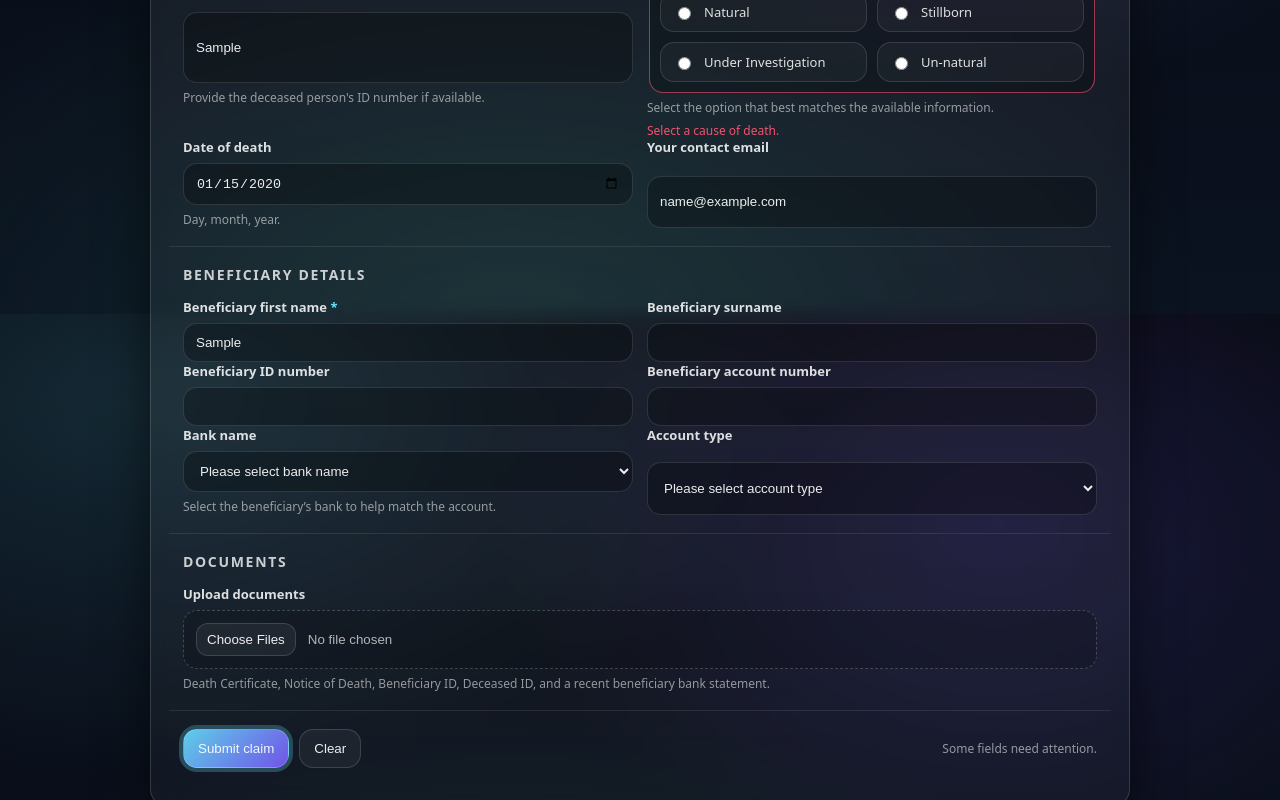
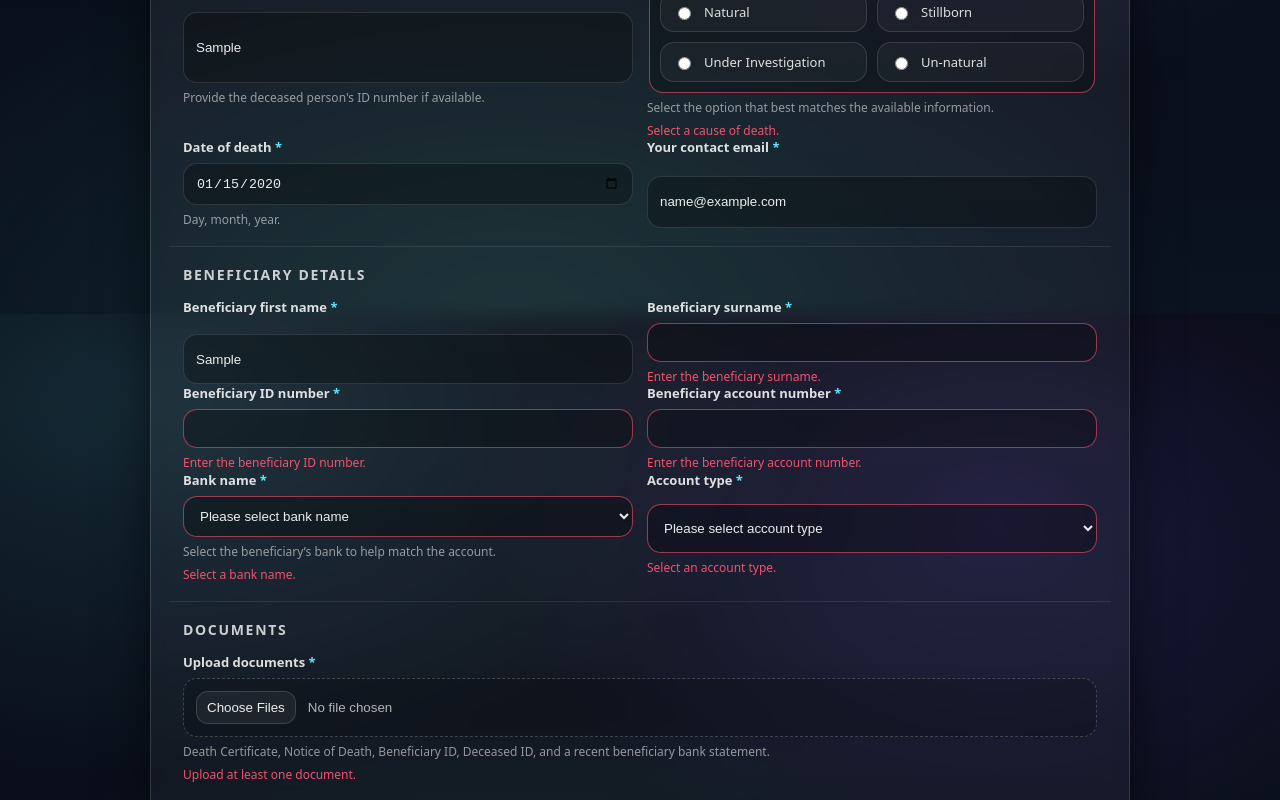
Before and after one commit to brianmahlatini/form-type2, a React (Vite) app: page / in a window 1280 px wide. Both pictures are taken after typing "Sample", "Sample", "Sample", "2020-01-15", "name@example.com", "Sample" into the empty fields and a click on the button "Submit claim". Shown: the part 486-1286 px from the top of the page. Built offline with nearby package versions, Linux system fonts and the light colour scheme.

Commit message:
Make all fields required

```diff
--- a/src/App.tsx
+++ b/src/App.tsx
@@ -107,9 +107,27 @@ function toFormData(state: FormState) {
 function validate(state: FormState) {
   const errors: Partial<Record<keyof FormState, string>> = {}
 
+  if (!state.mainMemberIdNumber.trim())
+    errors.mainMemberIdNumber = 'Enter the main member ID number.'
+  if (!state.policyNumber.trim()) errors.policyNumber = 'Enter the policy number.'
+
+  if (!state.deceasedIdNumber.trim()) errors.deceasedIdNumber = 'Enter the deceased ID number.'
   if (!state.causeOfDeath) errors.causeOfDeath = 'Select a cause of death.'
+
   if (!state.beneficiaryFirstName.trim())
     errors.beneficiaryFirstName = 'Enter the beneficiary first name.'
+  if (!state.beneficiarySurname.trim())
+    errors.beneficiarySurname = 'Enter the beneficiary surname.'
+  if (!state.beneficiaryIdNumber.trim())
+    errors.beneficiaryIdNumber = 'Enter the beneficiary ID number.'
+  if (!state.beneficiaryAccountNumber.trim())
+    errors.beneficiaryAccountNumber = 'Enter the beneficiary account number.'
+  if (!state.bankName.trim()) errors.bankName = 'Select a bank name.'
+  if (!state.accountType.trim()) errors.accountType = 'Select an account type.'
+
+  if (!state.contactEmail.trim()) errors.contactEmail = 'Enter your contact email.'
+  if (!state.dateOfDeath.trim()) errors.dateOfDeath = 'Select the date of death.'
+  if (state.documents.length === 0) errors.documents = 'Upload at least one document.'
 
   if (
     state.contactEmail.trim() &&
@@ -142,6 +160,10 @@ export function App() {
     setTouched((prev) => (prev[name] ? prev : { ...prev, [name]: true }))
   }
 
+  function fieldError(name: keyof FormState) {
+    return touched[name] ? errors[name] : undefined
+  }
+
   function onChangeText(e: React.ChangeEvent<HTMLInputElement>) {
     const { name, value } = e.currentTarget
     setState((prev) => ({ ...prev, [name]: value }))
@@ -155,12 +177,21 @@ export function App() {
   async function onSubmit(e: React.FormEvent) {
     e.preventDefault()
 
-    setTouched((prev) => ({
-      ...prev,
+    setTouched({
+      mainMemberIdNumber: true,
+      policyNumber: true,
+      deceasedIdNumber: true,
       causeOfDeath: true,
       beneficiaryFirstName: true,
+      beneficiarySurname: true,
+      beneficiaryIdNumber: true,
+      beneficiaryAccountNumber: true,
+      bankName: true,
+      accountType: true,
       contactEmail: true,
-    }))
+      dateOfDeath: true,
+      documents: true,
+    })
 
     const freshErrors = validate(state)
     if (Object.keys(freshErrors).length > 0) {
@@ -193,9 +224,7 @@ export function App() {
   }
 
   const summary = submitState.type === 'error' ? submitState.message : null
-  const causeError = touched.causeOfDeath ? errors.causeOfDeath : undefined
-  const firstNameError = touched.beneficiaryFirstName ? errors.beneficiaryFirstName : undefined
-  const emailError = touched.contactEmail ? errors.contactEmail : undefined
+  const causeError = fieldError('causeOfDeath')
 
   const docHelpId = useId()
   const deceasedIdInputId = useId()
@@ -247,6 +276,8 @@ export function App() {
                   onBlur={() => markTouched('mainMemberIdNumber')}
                   inputMode="numeric"
                   autoComplete="off"
+                  required
+                  error={fieldError('mainMemberIdNumber')}
                 />
                 <Field
                   label="Policy number"
@@ -255,6 +286,8 @@ export function App() {
                   onChange={onChangeText}
                   onBlur={() => markTouched('policyNumber')}
                   autoComplete="off"
+                  required
+                  error={fieldError('policyNumber')}
                 />
               </div>
             </div>
@@ -265,24 +298,29 @@ export function App() {
                 <div className="field">
                   <div className="labelRow">
                     <label className="label" htmlFor={deceasedIdInputId}>
-                      Deceased ID number
+                      Deceased ID number <span className="req">*</span>
                     </label>
                   </div>
                   <input
                     id={deceasedIdInputId}
                     name="deceasedIdNumber"
                     type="text"
-                    className="input"
+                    className={fieldError('deceasedIdNumber') ? 'input inputError' : 'input'}
                     value={state.deceasedIdNumber}
                     onChange={onChangeText}
                     onBlur={() => markTouched('deceasedIdNumber')}
                     inputMode="numeric"
                     autoComplete="off"
                     aria-describedby={deceasedIdHelpId}
+                    aria-invalid={fieldError('deceasedIdNumber') ? 'true' : undefined}
+                    required
                   />
                   <div id={deceasedIdHelpId} className="help">
                     Provide the deceased person's ID number if available.
                   </div>
+                  {fieldError('deceasedIdNumber') ? (
+                    <div className="error">{fieldError('deceasedIdNumber')}</div>
+                  ) : null}
                 </div>
                 <div className="field">
                   <div className="labelRow">
@@ -336,22 +374,27 @@ export function App() {
                 <div className="field">
                   <div className="labelRow">
                     <label className="label" htmlFor="dateOfDeath">
-                      Date of death
+                      Date of death <span className="req">*</span>
                     </label>
                   </div>
                   <input
                     id="dateOfDeath"
                     name="dateOfDeath"
                     type="date"
-                    className="input"
+                    className={fieldError('dateOfDeath') ? 'input inputError' : 'input'}
                     value={state.dateOfDeath}
                     onChange={onChangeText}
                     onBlur={() => markTouched('dateOfDeath')}
                     aria-describedby={deathDateHelpId}
+                    aria-invalid={fieldError('dateOfDeath') ? 'true' : undefined}
+                    required
                   />
                   <div id={deathDateHelpId} className="help">
                     Day, month, year.
                   </div>
+                  {fieldError('dateOfDeath') ? (
+                    <div className="error">{fieldError('dateOfDeath')}</div>
+                  ) : null}
                 </div>
 
                 <Field
@@ -362,7 +405,8 @@ export function App() {
                   onBlur={() => markTouched('contactEmail')}
                   type="email"
                   autoComplete="email"
-                  error={emailError}
+                  required
+                  error={fieldError('contactEmail')}
                 />
               </div>
             </div>
@@ -371,17 +415,14 @@ export function App() {
               <h2 className="sectionTitle">Beneficiary details</h2>
               <div className="grid2">
                 <Field
-                  label={
-                    <>
-                      Beneficiary first name <span className="req">*</span>
-                    </>
-                  }
+                  label="Beneficiary first name"
                   name="beneficiaryFirstName"
                   value={state.beneficiaryFirstName}
                   onChange={onChangeText}
                   onBlur={() => markTouched('beneficiaryFirstName')}
                   autoComplete="given-name"
-                  error={firstNameError}
+                  required
+                  error={fieldError('beneficiaryFirstName')}
                 />
                 <Field
                   label="Beneficiary surname"
@@ -390,6 +431,8 @@ export function App() {
                   onChange={onChangeText}
                   onBlur={() => markTouched('beneficiarySurname')}
                   autoComplete="family-name"
+                  required
+                  error={fieldError('beneficiarySurname')}
                 />
               </div>
 
@@ -402,6 +445,8 @@ export function App() {
                   onBlur={() => markTouched('beneficiaryIdNumber')}
                   inputMode="numeric"
                   autoComplete="off"
+                  required
+                  error={fieldError('beneficiaryIdNumber')}
                 />
                 <Field
                   label="Beneficiary account number"
@@ -411,6 +456,8 @@ export function App() {
                   onBlur={() => markTouched('beneficiaryAccountNumber')}
                   inputMode="numeric"
                   autoComplete="off"
+                  required
+                  error={fieldError('beneficiaryAccountNumber')}
                 />
               </div>
 
@@ -418,17 +465,19 @@ export function App() {
                 <div className="field">
                   <div className="labelRow">
                     <label className="label" htmlFor="bankName">
-                      Bank name
+                      Bank name <span className="req">*</span>
                     </label>
                   </div>
                   <select
                     id="bankName"
                     name="bankName"
-                    className="input"
+                    className={fieldError('bankName') ? 'input inputError' : 'input'}
                     value={state.bankName}
                     onChange={onChangeSelect}
                     onBlur={() => markTouched('bankName')}
                     aria-describedby={bankHelpId}
+                    aria-invalid={fieldError('bankName') ? 'true' : undefined}
+                    required
                   >
                     <option value="">Please select bank name</option>
                     {bankNames.map((bank) => (
@@ -440,27 +489,33 @@ export function App() {
                   <div id={bankHelpId} className="help">
                     Select the beneficiary’s bank to help match the account.
                   </div>
+                  {fieldError('bankName') ? <div className="error">{fieldError('bankName')}</div> : null}
                 </div>
 
                 <div className="field">
                   <div className="labelRow">
                     <label className="label" htmlFor="accountType">
-                      Account type
+                      Account type <span className="req">*</span>
                     </label>
                   </div>
                   <select
                     id="accountType"
                     name="accountType"
-                    className="input"
+                    className={fieldError('accountType') ? 'input inputError' : 'input'}
                     value={state.accountType}
                     onChange={onChangeSelect}
                     onBlur={() => markTouched('accountType')}
+                    aria-invalid={fieldError('accountType') ? 'true' : undefined}
+                    required
                   >
                     <option value="">Please select account type</option>
                     <option value="Savings">Savings</option>
                     <option value="Current">Current</option>
                     <option value="Cheque">Cheque</option>
                   </select>
+                  {fieldError('accountType') ? (
+                    <div className="error">{fieldError('accountType')}</div>
+                  ) : null}
                 </div>
               </div>
             </div>
@@ -470,7 +525,7 @@ export function App() {
               <div className="field">
                 <div className="labelRow">
                   <label className="label" htmlFor="documents">
-                    Upload documents
+                    Upload documents <span className="req">*</span>
                   </label>
                 </div>
                 <input
@@ -486,11 +541,14 @@ export function App() {
                   }}
                   onBlur={() => markTouched('documents')}
                   aria-describedby={docHelpId}
+                  aria-invalid={fieldError('documents') ? 'true' : undefined}
+                  required
                 />
                 <div id={docHelpId} className="help">
                   Death Certificate, Notice of Death, Beneficiary ID, Deceased ID, and a recent
                   beneficiary bank statement.
                 </div>
+                {fieldError('documents') ? <div className="error">{fieldError('documents')}</div> : null}
 
                 {state.documents.length > 0 ? (
                   <div className="fileList" aria-label="Selected documents">
@@ -554,6 +612,7 @@ type FieldProps = {
   autoComplete?: string
   error?: string
   describedBy?: string
+  required?: boolean
 }
 
 function Field({
@@ -567,6 +626,7 @@ function Field({
   autoComplete,
   error,
   describedBy,
+  required,
 }: FieldProps) {
   const id = useId()
   const errId = useId()
@@ -576,6 +636,7 @@ function Field({
       <div className="labelRow">
         <label className="label" htmlFor={id}>
           {label}
+          {required ? <span className="req"> *</span> : null}
         </label>
       </div>
       <input
@@ -590,6 +651,7 @@ function Field({
         onBlur={onBlur}
         aria-invalid={error ? 'true' : undefined}
         aria-describedby={[describedBy, error ? errId : null].filter(Boolean).join(' ') || undefined}
+        required={required}
       />
       {error ? (
         <div id={errId} className="error">
```
